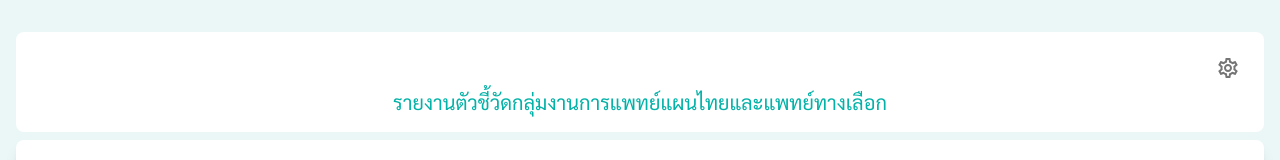
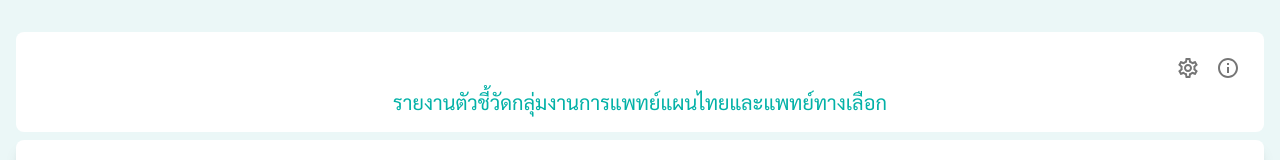
Before and after one commit to arofatsabuding/hosxpV3-10common-32herb, a Next.js app: page / in a window 1280 px wide. Shown: the top 160 px of the page. Built offline with nearby package versions, Linux system fonts and the light colour scheme.

Commit message:
update version control

```diff
--- /dev/null
+++ b/public/version.json
@@ -0,0 +1,3 @@
+{
+    "version": "v1.0.0"
+}
--- /dev/null
+++ b/src/app/api/version/route.js
@@ -0,0 +1,10 @@
+import { execSync } from 'child_process';
+
+export async function GET() {
+    try {
+        const version = execSync('git describe --tags --abbrev=0').toString().trim();
+        return Response.json({ version });
+    } catch (error) {
+        return Response.json({ error: 'No version found' }, { status: 500 });
+    }
+}
--- a/src/app/page.jsx
+++ b/src/app/page.jsx
@@ -9,7 +9,7 @@ import "@fontsource/sarabun";
 import * as XLSX from "xlsx";
 import { saveAs } from "file-saver";
 import { Dialog, Grid, TextField, Button, Divider, Typography, Card, CardContent, IconButton } from "@mui/material";
-
+import { InfoOutlined } from "@mui/icons-material";
 import SettingsOutlinedIcon from "@mui/icons-material/SettingsOutlined";
 import Swal from "sweetalert2";
 
@@ -520,6 +520,43 @@ export default function Thaipadi() {
     }
   };
 
+  const [version, setVersion] = useState("");
+
+  const checkVersion = async () => {
+    try {
+      const localRes = await fetch("/version.json");
+      const localData = await localRes.json();
+      const currentVersion = localData.version;
+      console.log(currentVersion)
+      const res = await fetch("/api/version");
+      const data = await res.json();
+      const latestVersion = data.version || "ไม่พบข้อมูลเวอร์ชัน";
+
+      if (latestVersion !== currentVersion) {
+        Swal.fire({
+          title: "มีเวอร์ชันใหม่!",
+          text: `เวอร์ชันล่าสุด: ${latestVersion}\nกรุณาอัปเดตแอปของคุณ`,
+          icon: "warning",
+          confirmButtonText: "ตกลง",
+        });
+      } else {
+        Swal.fire({
+          title: "แอปของคุณเป็นเวอร์ชันล่าสุด",
+          text: `คุณใช้เวอร์ชัน: ${latestVersion}`,
+          icon: "success",
+          confirmButtonText: "ตกลง",
+        });
+      }
+    } catch (error) {
+      Swal.fire({
+        title: "เกิดข้อผิดพลาด",
+        text: "ไม่สามารถดึงข้อมูลเวอร์ชันได้",
+        icon: "error",
+        confirmButtonText: "ลองใหม่อีกครั้ง",
+      });
+    }
+  };
+
   return (
     <>
       {
@@ -530,12 +567,18 @@ export default function Thaipadi() {
             <div className="flex bg-[#ebf7f7]">
               <div className="sub-content">
                 <div className="bg-white rounded-lg py-4 mt-4 mb-2 px-4">
-                    <div className="text-right">
+                  <div className="flex justify-end items-center text-right">
                     <IconButton
                       className="text-gray-600 hover:text-gray-900"
                       onClick={() => setOpen(true)}
                     >
                       <SettingsOutlinedIcon />
+                    </IconButton>
+                    <IconButton
+                      className="text-gray-600 hover:text-gray-900"
+                      onClick={checkVersion}
+                    >
+                      <InfoOutlined />
                     </IconButton>
                   </div>
                   <p className="text-[0.5rem] sm:text-xl font-normal text-center text-[#02b1a7]">
```
Lines whose indentation alone changed are shown as unchanged.
